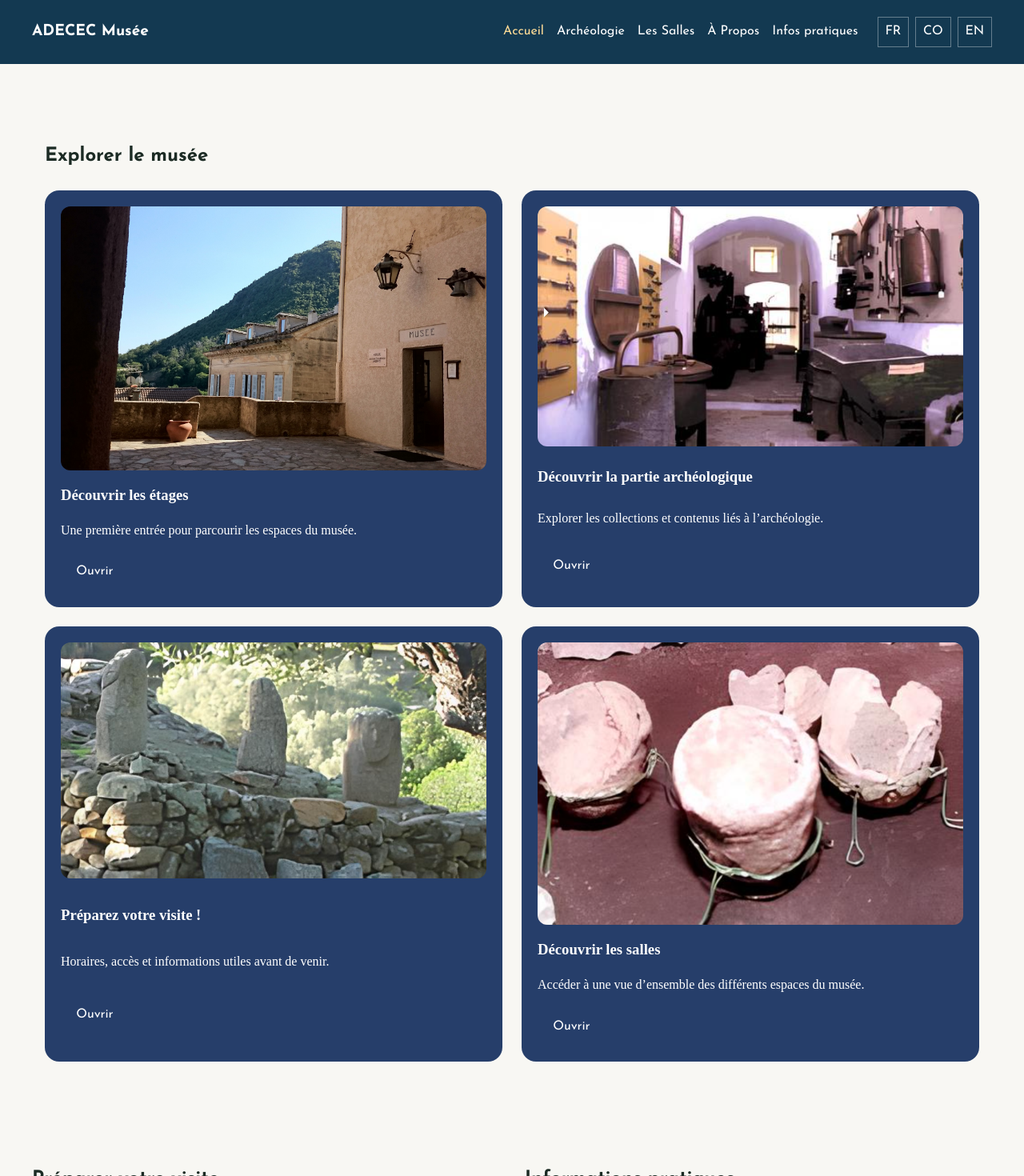
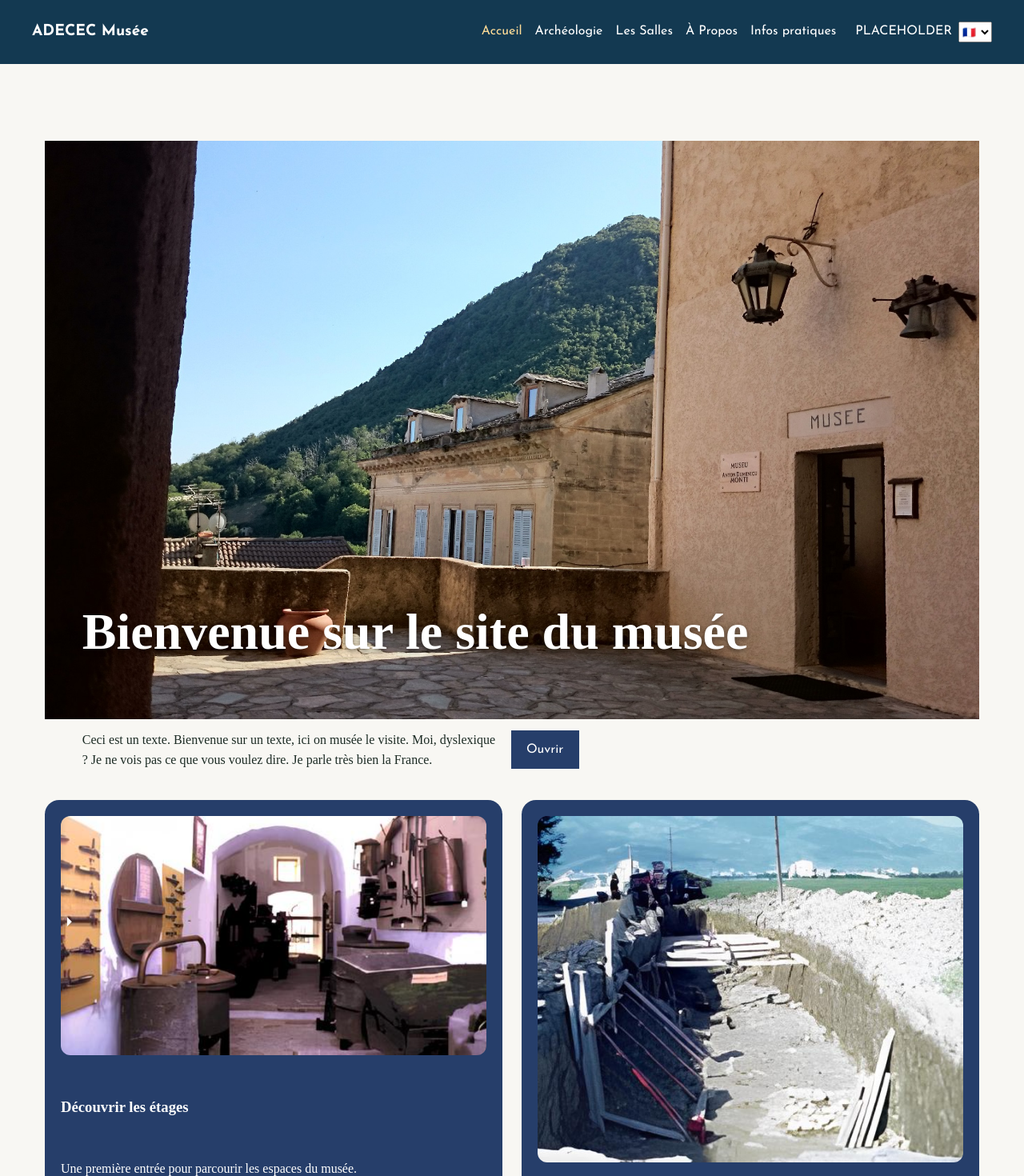
Before and after one commit to Borislehachoir/museu-adecec, a React (Vite) app in the folder museu-adecec/: page / in a window 1280 px wide. Shown: the top 1470 px of the page at 80% size. Built offline with nearby package versions, Linux system fonts and the light colour scheme; a web font is replaced by a local one.

Commit message:
modifications page d'accueil / système de langues / footer / qqqs autres détails

```diff
--- a/museu-adecec/src/components/Footer.jsx
+++ b/museu-adecec/src/components/Footer.jsx
@@ -1,7 +1,8 @@
 /*
   Le footer regroupe les informations institutionnelles et les liens secondaires.
   Le bouton dark mode reste volontairement un placeholder tant que la logique
-  de changement de thème n'a pas encore été définie.
+  de changement de thème n'a pas encore été définie. Il est en commentaires pour l'instant, mais si vous souhaitez
+  faire un dark mode il est déjà là.
 */
 export default function Footer() {
   return (
@@ -30,13 +31,13 @@ export default function Footer() {
           <a href="#">Crédits</a>
         </div>
 
-        <button
+        {/* <button
           type="button"
           id="dark-mode-toggle"
           aria-label="Changer de thème"
         >
           ◐
-        </button>
+        </button>} */}
       </div>
     </footer>
   );
--- a/museu-adecec/src/components/ToggleGroupLangue.jsx
+++ b/museu-adecec/src/components/ToggleGroupLangue.jsx
@@ -6,9 +6,21 @@
 export default function ToggleGroupLangue() {
   return (
     <div className="language-switcher" aria-label="Sélecteur de langue">
-      <button type="button" className="language-btn">FR</button>
-      <button type="button" className="language-btn">CO</button>
-      <button type="button" className="language-btn">EN</button>
+      <label> PLACEHOLDER</label>
+      <select>
+        <option className="language-btn" value="fr">
+          🇫🇷
+        </option>
+
+        <option className="language-btn" value="co">
+          🇨o
+        </option>
+
+
+        <option className="language-btn" value="en">
+          🇬🇧
+        </option>
+      </select>
     </div>
   );
 }
--- a/museu-adecec/src/pages/Accueil.jsx
+++ b/museu-adecec/src/pages/Accueil.jsx
@@ -1,8 +1,9 @@
 import { Link } from 'react-router-dom';
-import image1 from '../assets/museuexterieur.jpg';
-import image2 from '../assets/museu.png';
+import image1 from '../assets/museu.png';
+import image2 from '../assets/storiaarcheo.jpg';
 import image3 from '../assets/kayouadecec.png';
-import image4 from '../assets/creusets.png';
+import image4 from '../assets/cervione.png';
+import museeExterieur from '../assets/museuexterieur.jpg';
 
 /*
   La page d'accueil pose les points d'entrée principaux du site.
@@ -33,15 +34,30 @@ export default function Accueil() {
       to: '/infos-pratiques',
     },
     {
-      title: 'Découvrir les salles',
-      text: 'Accéder à une vue d’ensemble des différents espaces du musée.',
-      to: '/les-salles',
+      title: 'Découvrir le lieu',
+      text: 'En apprendre plus sur le musée, son histoire et ses missions.',
+      to: '/a-propos',
     },
   ];
 
   return (
   <section className="card-grid-section" aria-labelledby="home-cards-title">
-      <h2 id="home-cards-title">Explorer le musée</h2>
+    <div className='big-pic'>
+      <div className='hewwo-picture'>
+        <img src={museeExterieur} alt="Façade du musée ADECEC" />
+        <h1 className='hewwo-text'>
+          Bienvenue sur le site du <span>musée</span>
+        </h1>
+      </div>
+
+      <div className='hewwo-p'>
+        <p>
+          Ceci est un texte. Bienvenue sur un texte, ici on musée le visite.
+          Moi, dyslexique ? Je ne vois pas ce que vous voulez dire. Je parle très bien la France.
+        </p>
+        <button className="btn">Ouvrir</button>
+      </div>
+    </div>
 
     <div className="card-grid">
       {cards.map((card, index) => {
--- a/museu-adecec/src/pages/NotFound.jsx
+++ b/museu-adecec/src/pages/NotFound.jsx
@@ -6,7 +6,7 @@ import { Link } from 'react-router-dom';
 export default function NotFound() {
   return (
     <section className="basic-page">
-      <h1>Page introuvable</h1>
+      <h1>Erreur 404 - Page introuvable</h1>
       <Link to="/" className="btn">
         Retour à l’accueil
       </Link>
--- a/museu-adecec/src/styles/global.css
+++ b/museu-adecec/src/styles/global.css
@@ -438,6 +438,72 @@ button {
   cursor: pointer;
 }
 
+
+.big-pic {
+  height: 100vh;
+  display: flex;
+  flex-direction: column;
+  overflow: hidden;
+}
+
+.hewwo-picture {
+  flex: 7 1 0%;
+  position: relative;
+  display: flex;
+  align-items: flex-end;
+}
+
+.hewwo-picture img {
+  width: 100%;
+  height: 100%;
+  object-fit: cover;
+  display: block;
+}
+
+.hewwo-text {
+  position: absolute;
+  left: 4%;
+  bottom: 8%;
+  margin: 0;
+  color: #fff;
+  font-size: clamp(2rem, 5vw, 4rem);
+  text-shadow: 0 2px 6px rgba(0, 0, 0, 0.5);
+}
+
+.hewwo-p {
+  flex: 3 1 0%;
+  display: flex;
+  align-items: center;
+  padding-left: 4%;
+  gap: 1rem;
+}
+
+.hewwo-p p {
+  margin: 0;
+  max-width: 65ch;
+}
+
+@media (max-width:700px) {
+  .big-pic {
+    height: auto
+  }
+
+  .hewwo-picture {
+    flex: none;
+    height: 60vh
+  }
+
+  .hewwo-p {
+    flex: none;
+    padding: 1rem
+  }
+
+  .hewwo-text {
+    font-size: clamp(1.5rem, 6vw, 2.5rem);
+    left: 3%
+  }
+}
+
 /*
   Responsive.
   Sur mobile, on masque la navigation horizontale et on affiche le hamburger.
```
Also changed, not shown: museu-adecec/src/assets/cervione.png (added), 1 other file (tests, documents, lock files or other folders). Lines whose indentation alone changed are shown as unchanged.
